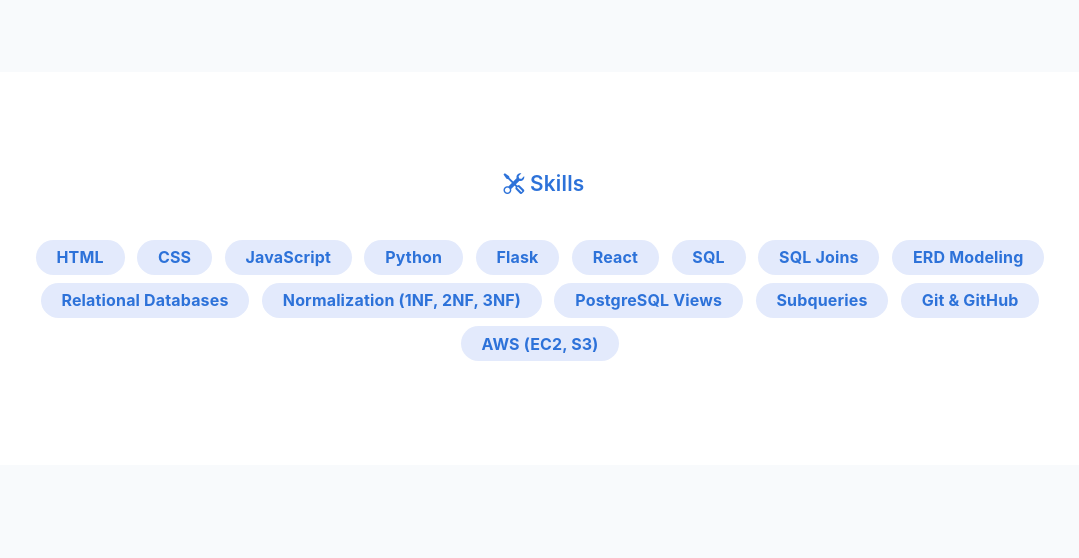
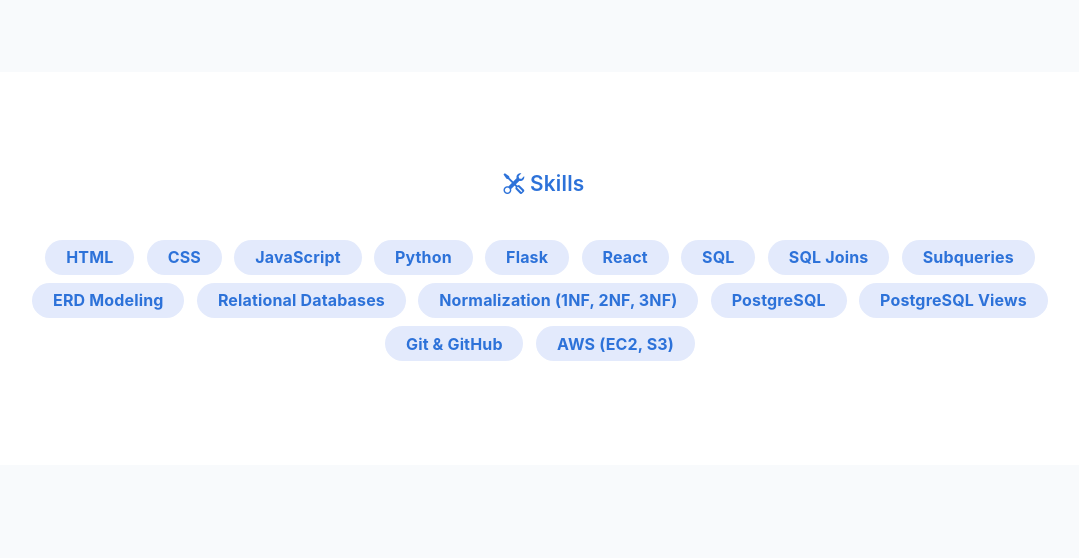
Before and after one commit to tmaster001/tlindor-portfolio, a Flask app: page / in a window 1280 px wide. Shown: the part 461-1019 px from the top of the page, without its empty margins (96-1175 px from the left). Run offline with Flask 3, Linux system fonts and the light colour scheme.

Commit message:
Cleaned up duplicate and organized database design skills on portfolio

```diff
--- a/templates/hello.html
+++ b/templates/hello.html
@@ -55,11 +55,12 @@
 <span class="badge mb-2">React</span>
 <span class="badge mb-2">SQL</span>
 <span class="badge mb-2">SQL Joins</span>
+<span class="badge mb-2">Subqueries</span>
 <span class="badge mb-2">ERD Modeling</span>
 <span class="badge mb-2">Relational Databases</span>
 <span class="badge mb-2">Normalization (1NF, 2NF, 3NF)</span>
+<span class="badge mb-2">PostgreSQL</span>
 <span class="badge mb-2">PostgreSQL Views</span>
-<span class="badge mb-2">Subqueries</span>
 <span class="badge mb-2">Git & GitHub</span>
 <span class="badge mb-2">AWS (EC2, S3)</span>
 
```
